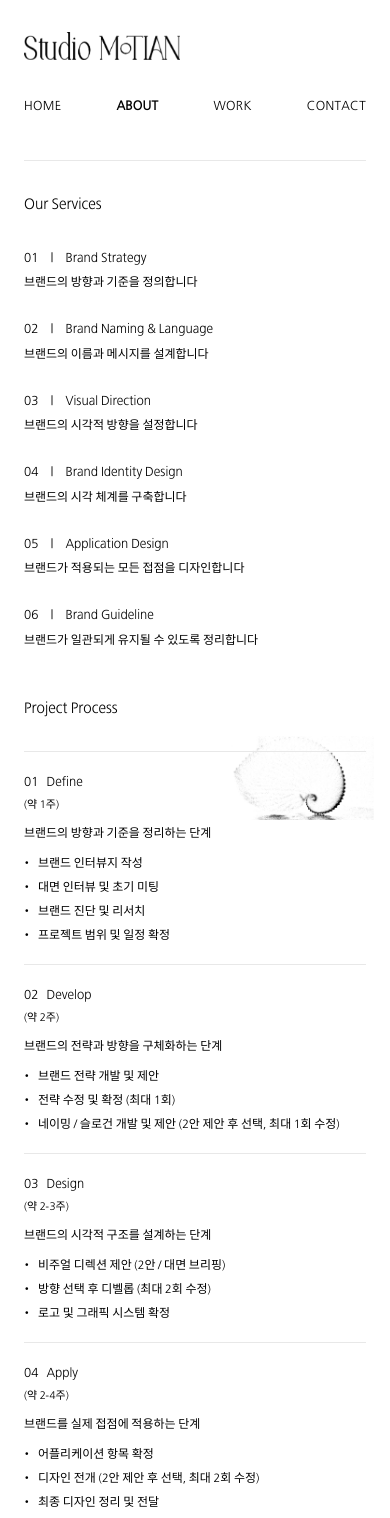
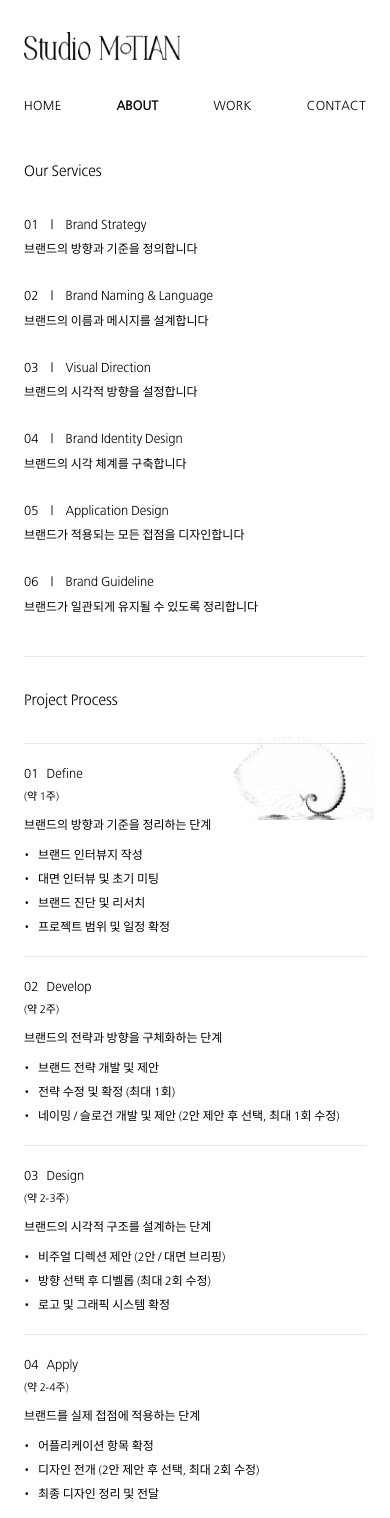
Before and after one commit to studiomotian-alt/studio-motian-, a Next.js app: page /about in a window 390 px wide. Shown: the top 1518 px of the page. Built offline with nearby package versions, Linux system fonts and the light colour scheme; a web font is replaced by a local one.

Commit message:
About: 데스크탑 구분선 제거(2단 원복), 모바일만 섹션 구분선
Co-Authored-By: Claude Opus 4.8 (1M context) <noreply@anthropic.com>

```diff
--- a/app/about/page.tsx
+++ b/app/about/page.tsx
@@ -93,7 +93,7 @@ export default function AboutPage() {
         />
       </div>
 
-      <div className="relative z-10 mt-40 grid max-w-5xl grid-cols-1 gap-12 border-t border-line pt-8 md:mt-48 md:grid-cols-10 md:gap-x-12">
+      <div className="relative z-10 mt-40 grid max-w-5xl grid-cols-1 gap-10 md:mt-48 md:grid-cols-10 md:gap-x-16">
         {/* Our Services — left, with faint background illustration */}
         <div className="relative md:col-span-4">
           <h2 className="text-[15px] text-ink">Our Services</h2>
@@ -111,8 +111,8 @@ export default function AboutPage() {
           </ul>
         </div>
 
-        {/* Project Process — center, separated by a vertical divider */}
-        <div className="md:col-span-6 md:border-l md:border-line md:pl-12">
+        {/* Project Process — mobile gets a top divider; desktop is a clean 2-column layout */}
+        <div className="border-t border-line pt-8 md:col-span-6 md:border-t-0 md:pt-0">
           <h2 className="text-[15px] text-ink">Project Process</h2>
           <div className="mt-8 border-t border-line">
             {process.map((p) => (
```
